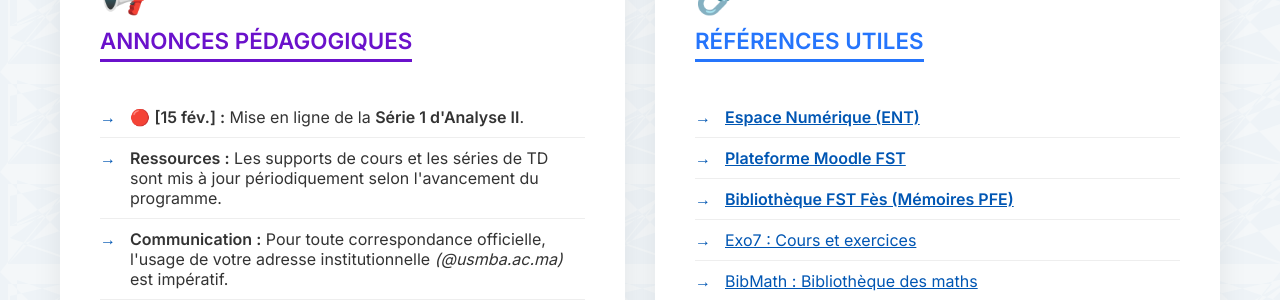
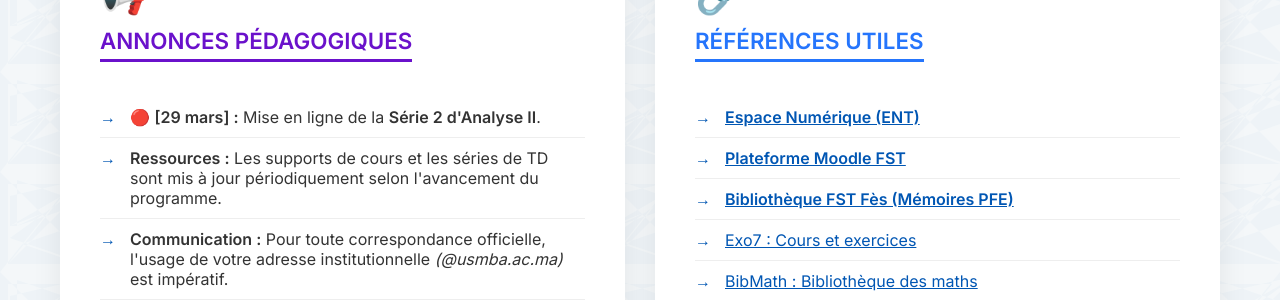
Before and after one commit to mahmoudmath/mahmoudmath.github.io, a Jekyll site: the page index.html, which Jekyll copies as it is, in a window 1280 px wide. Shown: the part 1228-1528 px from the top of the page. Built offline with Jekyll 4.4.1, drawn with Linux system fonts in a browser that asks for light colours.

Commit message:
Update index.html

```diff
--- a/index.html
+++ b/index.html
@@ -84,7 +84,7 @@
                 <h3 style="text-align: left; margin-bottom: 15px;">ANNONCES PÉDAGOGIQUES</h3>
                 <ul class="resource-list">
                     <!-- AJOUT DE LA NOUVEAUTÉ ICI -->
-                    <li><span style="color: #ff0000;">🔴</span> <strong>[15 fév.] :</strong> Mise en ligne de la <strong>Série 1 d'Analyse II</strong>.</li>
+                    <li><span style="color: #ff0000;">🔴</span> <strong>[29 mars] :</strong> Mise en ligne de la <strong>Série 2 d'Analyse II</strong>.</li>
 
                     <li><strong>Ressources :</strong> Les supports de cours et les séries de TD sont mis à jour périodiquement selon l'avancement du programme.</li>
                     <li><strong>Communication :</strong> Pour toute correspondance officielle, l'usage de votre adresse institutionnelle <em>(@usmba.ac.ma)</em> est impératif.</li>
```
